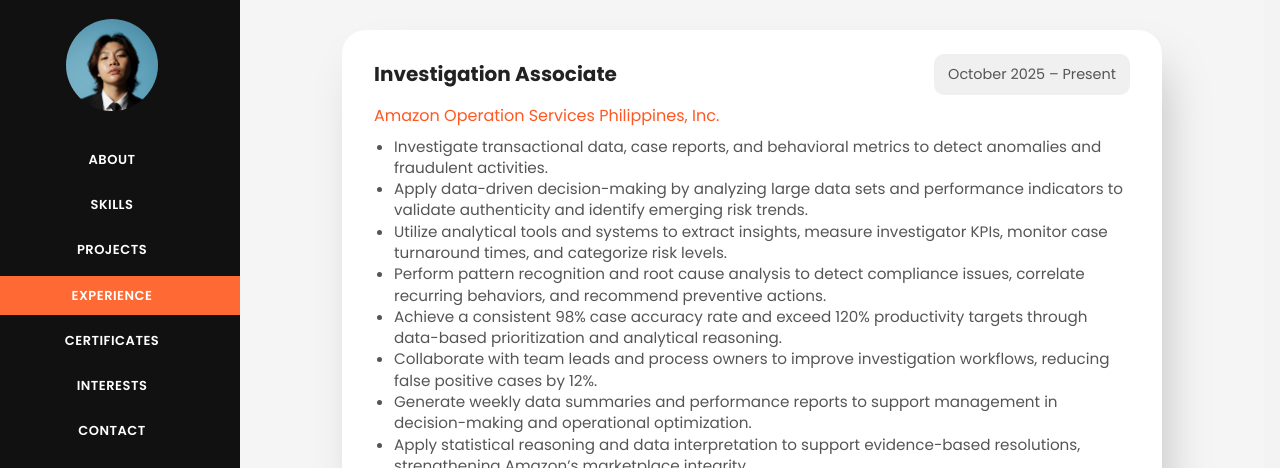
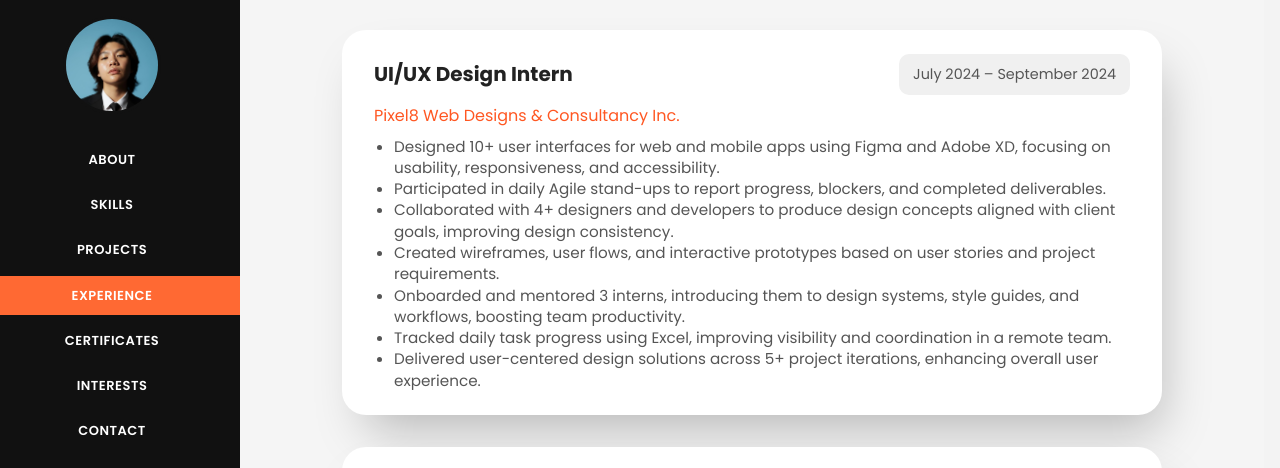
Before and after one commit to dreirivera/edreirivera, a plain HTML site: page experience.html in a window 1280 px wide. Shown: the part 158-626 px from the top of the page. Drawn offline with Linux system fonts and the light colour scheme.

Commit message:
Update experience.html

```diff
--- a/experience.html
+++ b/experience.html
@@ -35,7 +35,7 @@
             <div class="experience-grid">
 
               <!-- Experience -->
-              <div class="experience-card">
+              <!-- <div class="experience-card">
                 <div class="experience-header">
                   <h3 class="job-title">Investigation Associate</h3>
                   <span class="job-period">October 2025 – Present</span>
@@ -51,7 +51,7 @@
                       <li>Generate weekly data summaries and performance reports to support management in decision-making and operational optimization.</li>
                       <li>Apply statistical reasoning and data interpretation to support evidence-based resolutions, strengthening Amazon’s marketplace integrity.</li>
                   </ul>
-              </div>
+              </div> -->
 
 
               <!-- Experience -->
```
